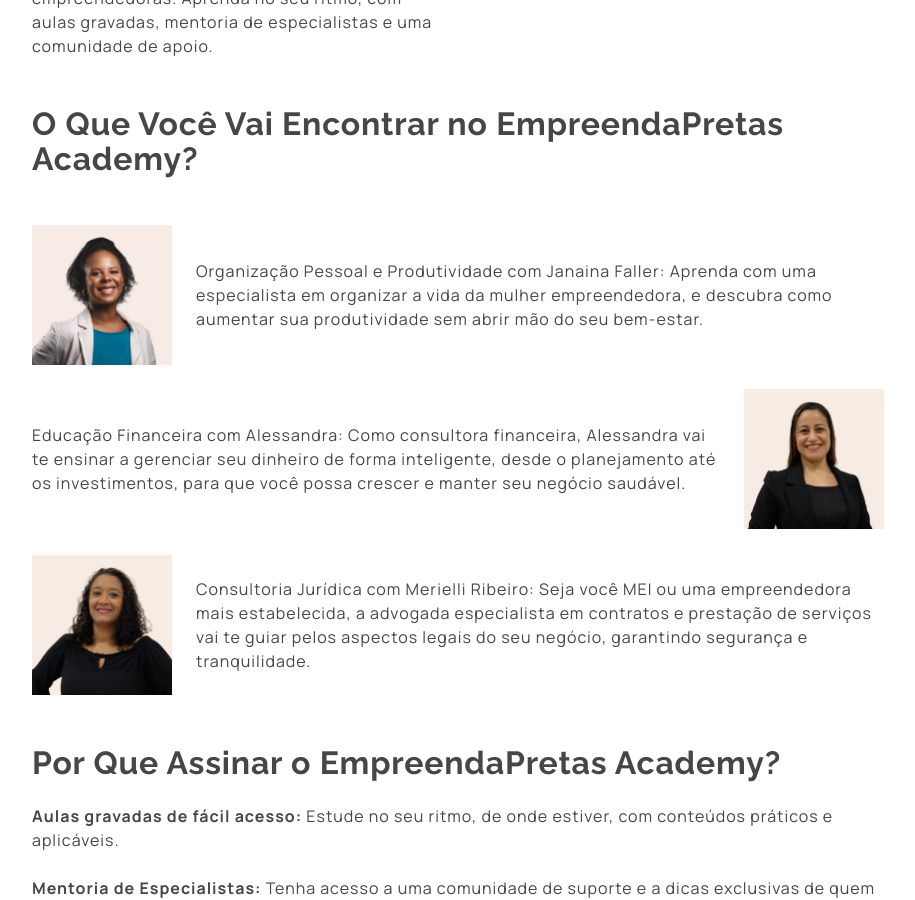
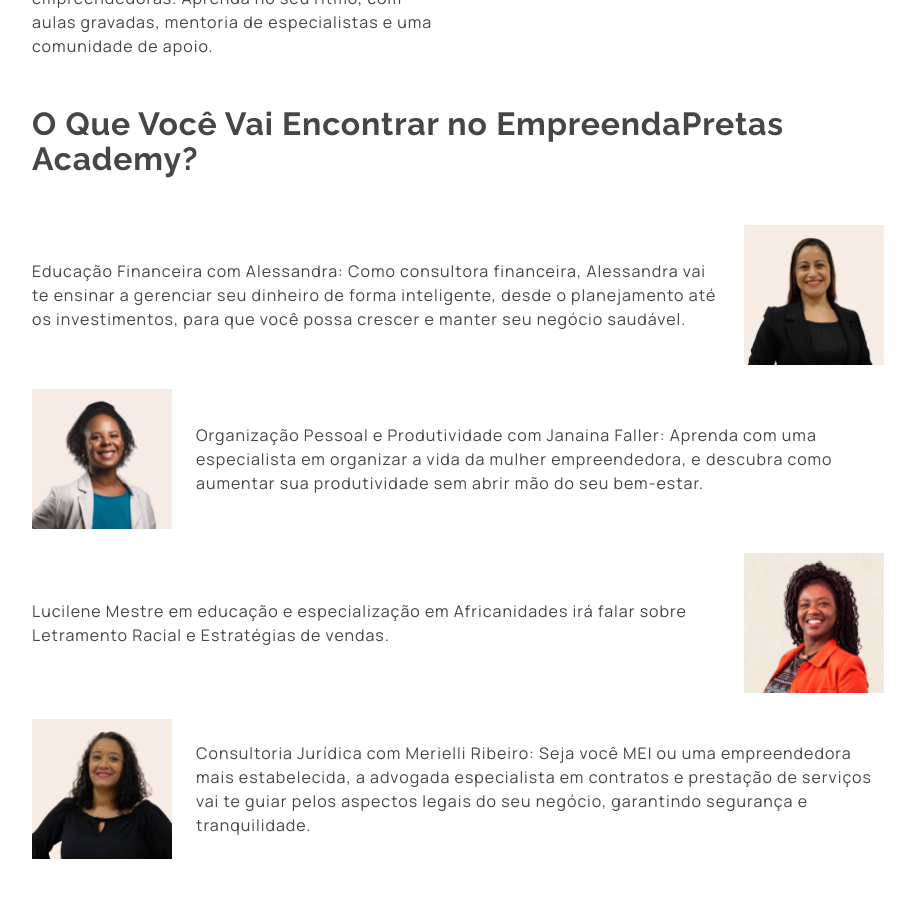
Before and after one commit to empreendapretas/empreendapretas.github.io, a Jekyll site: the page built from academy.md, in a window 1280 px wide and 900 px high, scrolled down 909 px. Shown: the whole window, without its empty margins (182-1097 px from the left). Built offline with Jekyll 4.4.1, drawn with Linux system fonts in a browser that asks for light colours.

Commit message:
correção do time na página Academy

```diff
--- a/_data/team.yml
+++ b/_data/team.yml
@@ -1,23 +1,38 @@
 - name: Alessandra Gonçalves
   headline: Gerenciamento financeiro para empreendedoras.
+  description: >-
+    Educação Financeira com Alessandra: Como consultora financeira, Alessandra vai te ensinar a
+    gerenciar seu dinheiro de forma inteligente, desde o planejamento até os investimentos, para
+    que você possa crescer e manter seu negócio saudável.
   img:
     src: /assets/img/team/alessandra.jpg
     alt: Alessandra
 
 - name: Janaína Faller
   headline: Organização pessoal e produtividade.
+  description: >-
+    Organização Pessoal e Produtividade com Janaina Faller: Aprenda com uma especialista em
+    organizar a vida da mulher empreendedora, e descubra como aumentar sua produtividade
+    sem abrir mão do seu bem-estar.
   img:
     src: /assets/img/team/janaina.jpg
     alt: Janaína
 
 - name: Lucilene Costa
   headline: Estratégias para mulheres negras empreendedoras.
+  description: >-
+    Lucilene Mestre em educação e especialização em Africanidades irá falar
+    sobre Letramento Racial e Estratégias de vendas.
   img:
     src: /assets/img/team/lucilene.jpg
     alt: Lucilene
 
 - name: Merielli Ribeiro
   headline: Orientação jurídica para empreendedoras MEI e estabelecidas.
+  description: >-
+    Consultoria Jurídica com Merielli Ribeiro: Seja você MEI ou uma empreendedora mais
+    estabelecida, a advogada especialista em contratos e prestação de serviços vai te guiar pelos
+    aspectos legais do seu negócio, garantindo segurança e tranquilidade.
   img:
     src: /assets/img/team/merielli.jpg
     alt: Merielli
--- a/academy.md
+++ b/academy.md
@@ -27,32 +27,12 @@
 ## O Que Você Vai Encontrar no EmpreendaPretas Academy?
 
 <div class="vertical gap-3 my-5">
+  {% for member in site.data.team %}{% capture img_classname %}{% cycle "pull-right", "" %}{% endcapture %}
   <div class="wrapper horizontal--laptop center gap-3">
-    <img src="/assets/img/team/janaina.jpg" alt="Janaina" width="140" />
-    <p>
-      Organização Pessoal e Produtividade com Janaina Faller: Aprenda com uma especialista em
-      organizar a vida da mulher empreendedora, e descubra como aumentar sua produtividade
-      sem abrir mão do seu bem-estar.
-    </p>
+    <img src="{{ member.img.src }}" alt="{{ member.img.alt }}" width="140" class="{{ img_classname }}" />
+    <p>{{ member.description }}</p>
   </div>
-
-  <div class="wrapper horizontal--laptop center gap-3">
-    <img src="/assets/img/team/alessandra.jpg" alt="Alessandra" width="140" class="pull-right" />
-    <p>
-      Educação Financeira com Alessandra: Como consultora financeira, Alessandra vai te ensinar a
-      gerenciar seu dinheiro de forma inteligente, desde o planejamento até os investimentos, para
-      que você possa crescer e manter seu negócio saudável.
-    </p>
-  </div>
-
-  <div class="wrapper horizontal--laptop center gap-3">
-    <img src="/assets/img/team/merielli.jpg" alt="Merielli" width="140" />
-    <p>
-      Consultoria Jurídica com Merielli Ribeiro: Seja você MEI ou uma empreendedora mais
-      estabelecida, a advogada especialista em contratos e prestação de serviços vai te guiar pelos
-      aspectos legais do seu negócio, garantindo segurança e tranquilidade.
-    </p>
-  </div>
+  {% endfor %}
 </div>
 
 ## Por Que Assinar o EmpreendaPretas Academy?
```
